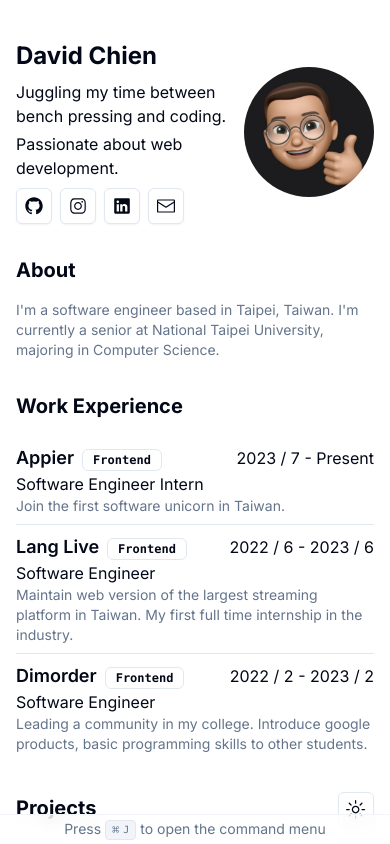
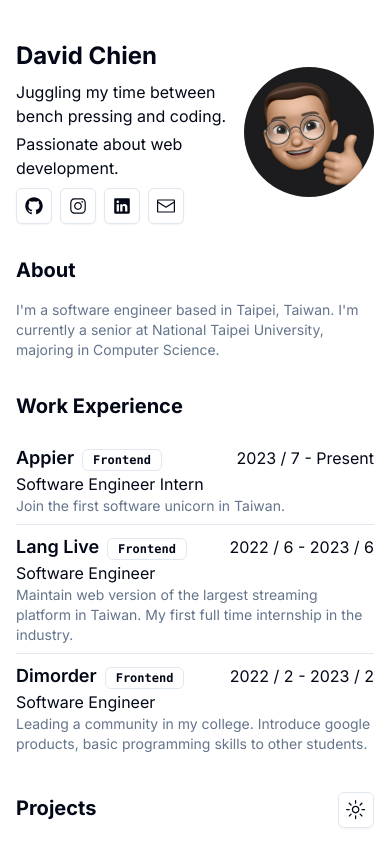
Before and after one commit to f312213213/chiendavid.com, a Next.js app: page / in a window 390 px wide. Shown: the top 844 px of the page. Built offline with nearby package versions, Linux system fonts and the light colour scheme; no server answers.

Commit message:
feat: hide footer

```diff
--- a/components/cmdk.tsx
+++ b/components/cmdk.tsx
@@ -30,7 +30,7 @@ export default function Command() {
 
   return (
     <>
-      <p className="fixed block md:block print:hidden md:print:hidden bottom-0 left-0 right-0 bg-background/95 backdrop-blur supports-[backdrop-filter]:bg-background/60 border-t border-t-muted p-1 text-center text-sm text-muted-foreground">
+      <p className="fixed hidden md:block print:hidden md:print:hidden bottom-0 left-0 right-0 bg-background/95 backdrop-blur supports-[backdrop-filter]:bg-background/60 border-t border-t-muted p-1 text-center text-sm text-muted-foreground">
         Press{" "}
         <kbd className="pointer-events-none inline-flex h-5 select-none items-center gap-1 rounded border bg-muted px-1.5 font-mono text-[10px] font-medium text-muted-foreground opacity-100">
           <span className="text-xs">⌘</span>J
```
